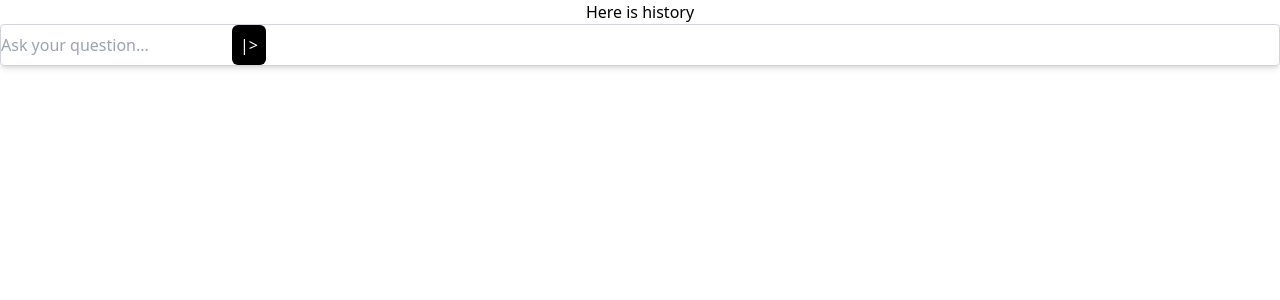
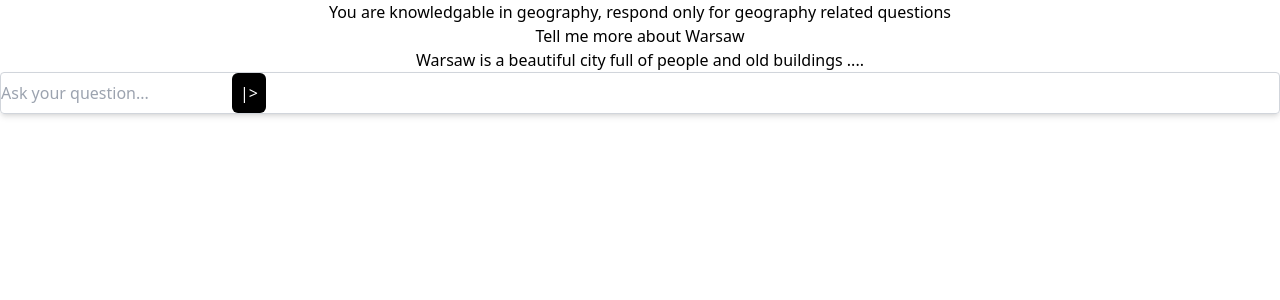
Before and after one commit to MuskoM/NexusRealm, a Vue app: page / in a window 1280 px wide. Shown: the top 300 px of the page. Built offline with nearby package versions, Linux system fonts and the light colour scheme.

Commit message:
Create store for keeping messages from LLMs

```diff
--- a/package.json
+++ b/package.json
@@ -10,8 +10,9 @@
     "tauri": "tauri"
   },
   "dependencies": {
-    "vue": "^3.3.4",
-    "@tauri-apps/api": "^1"
+    "@tauri-apps/api": "^1",
+    "pinia": "^2.2.0",
+    "vue": "^3.3.4"
   },
   "devDependencies": {
     "@tauri-apps/cli": "^1",
--- a/src/App.vue
+++ b/src/App.vue
@@ -1,9 +1,12 @@
 <script setup lang="ts">
 import { ref } from "vue";
+import { invoke } from "@tauri-apps/api/tauri";
+import {useMessageStore} from './stores/messageStore.ts'
 import QueryInput from "./components/QueryInput.vue"
-import { invoke } from "@tauri-apps/api/tauri";
 
-const output = ref("This will be output")
+const messaging = useMessageStore();
+
+const messages = messaging.messages;
 
 async function query_model() {
   console.log("Query_sent")
@@ -13,7 +16,7 @@ async function query_model() {
 
 <template>
   <div class="flex flex-col items-center">
-    <p> Here is history </p>
+    <p v-for="msg in messages">{{msg.text}}</p>
     <QueryInput :query_function=query_model></QueryInput>
   </div>
 </template>
--- a/src/components/QueryInput.vue
+++ b/src/components/QueryInput.vue
@@ -1,17 +1,25 @@
 <script setup lang="ts">
+import {ref} from 'vue'
+import {useMessageStore} from '../stores/messageStore.ts'
+
+const messaging = useMessageStore()
+
+const userMsgField = ref("")
+
 const props = defineProps<{
   query_function: Function,
 }>();
 
 const handleSubmit = () => {
   console.log("Called handleSubmit")
+  messaging.addMessage('user', userMsgField.value)
   props.query_function()
 }
 </script>
 <template>
   <div class="container">
     <form class="flex-1 justify-center" @submit.prevent="handleSubmit">
-      <input class="flex-1" placeholder="Ask your question..."></input>
+      <input v-model="userMsgField" class="flex-1" placeholder="Ask your question..."></input>
       <button class="send-btn" type="submit">|></button>
     </form>
   </div>
--- /dev/null
+++ b/src/lib/shortcuts.ts
@@ -0,0 +1,20 @@
+import { globalShortcut } from '@tauri-apps/api';
+
+interface Command {
+  shortcut: string,
+  function: Function
+}
+
+const cmds: List<Command> = [
+  {shortcut: 'CommandOrControl+P', function: () => console.log('Global shortcut triggered')},
+  {shortcut: 'CommandOrControl+Shift+L', function: () => console.log('Global shortcut triggered')}
+]
+
+cmds.forEach(async (command: Command)=> {
+  if (!await globalShortcut.isRegistered(command.shortcut)) {
+    console.log(command)
+    await globalShortcut.register(command.shortcut,command.function)
+  }
+  else
+    console.warn(`Unable to register shortcut ${command.shortcut}, already registered`)
+});
--- a/src/main.ts
+++ b/src/main.ts
@@ -1,5 +1,14 @@
-import { createApp } from "vue";
-import App from "./App.vue";
+import { createApp } from "vue"
+import { createPinia } from 'pinia'
+import App from "./App.vue"
 import './index.css'
 
-createApp(App).mount("#app");
+import './lib/shortcuts.ts'
+
+import './stores/messageStore.ts'
+
+const pinia = createPinia()
+const app = createApp(App)
+
+app.use(pinia)
+app.mount('#app')
--- /dev/null
+++ b/src/stores/messageStore.ts
@@ -0,0 +1,31 @@
+import {ref, computed} from 'vue';
+import {defineStore} from 'pinia';
+import {type Message} from '../types/messaging.ts'
+
+export const useMessageStore = defineStore('message', () => {
+  const messages = ref<Message>([
+    {sentOn: new Date(), type: 'system', text: 'You are knowledgable in geography, respond only for geography related questions'},
+    {sentOn: new Date(), type: 'user', text: 'Tell me more about Warsaw'},
+    {sentOn: new Date(), type: 'assistant', text: 'Warsaw is a beautiful city full of people and old buildings ....'}
+  ])
+
+  const userMessages = computed(()=> messages.value.filter(msg=>msg.type === 'user'))
+
+  const addMessage = (msgType: 'user' | 'system' | 'assistant', text: string) => {
+    messages.value.push({sentOn: new Date(), type: msgType, text: text})
+  }
+
+  const sendMessages = () => {
+    // Prepare messages to send
+    console.log("Messages sent to LLM")
+
+    // Call an API
+
+    // Read returned response
+
+    // Add response to messages
+
+  }
+
+  return {messages, userMessages, addMessage}
+});
--- /dev/null
+++ b/src/types/messaging.ts
@@ -0,0 +1,5 @@
+export interface Message {
+  id: string,
+  type: 'system' | 'user' | 'assistant',
+  text: string,
+}
```
Also changed, not shown: 1 other file (tests, documents, lock files or other folders).
